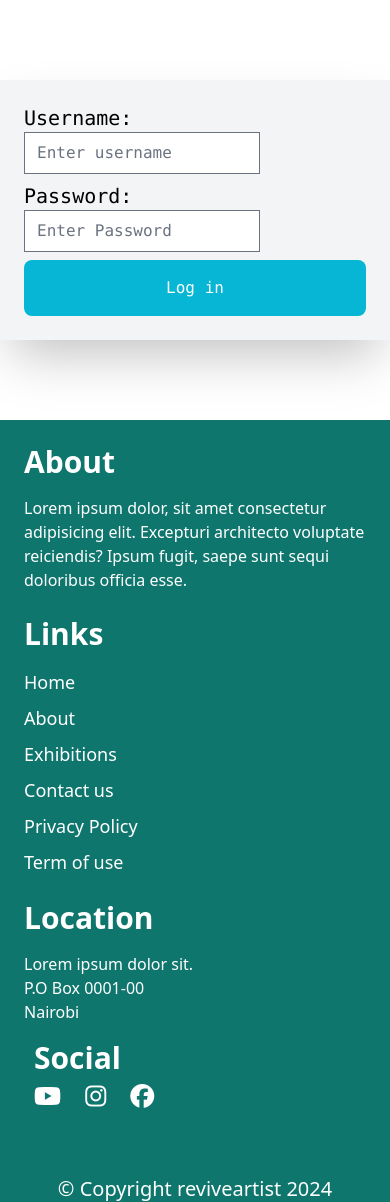
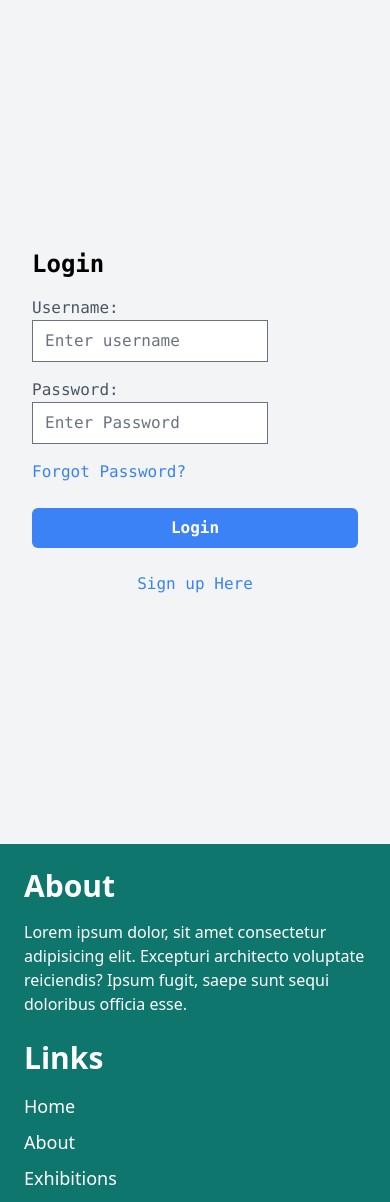
Before and after one commit to zablon-oigo/art, a Django app: page /account/login/ in a window 390 px wide. Shown: the part 60-1262 px from the top of the page. Run offline with Django 4.2, Linux system fonts and the light colour scheme; style sheets or scripts are compiled from the project's sources; parts of the project's set-up code (start-up, migrations or seed data) failed here and were passed over; some libraries are stand-ins or nearby versions.

Commit message:
login page

```diff
--- a/templates/account/login.html
+++ b/templates/account/login.html
@@ -1,19 +1,38 @@
 {% extends 'base.html' %}
-
+{% block title %}
+Login
+{% endblock %}
 
 {% block  content %}
 <section class="">
-    <div class="bg-gray-100 p-6 my-20 shadow-2xl max-w-md mx-auto">
-        <form action="{% url 'accounts:login' %}" method="post">
+    <div class="bg-gray-100 flex justify-center items-center h-screen">
+
+        <div class="w-1/2 h-screen hidden lg:block">
+            {% load static %}
+          <img src="{% static 'image/image1.jpg' %}" alt="login Image" class="object-cover w-full h-full">
+        </div>
+
+        <div class="lg:p-36 md:p-52 sm:20 p-8 w-full lg:w-1/2">
+          <h1 class="text-2xl font-semibold mb-4">Login</h1>
+          <form action="{% url 'accounts:login' %}" method="POST">
+            {% for field in form %}
             {% csrf_token %}
-            {% for field in form %}
-            <div class="mb-2">
-                <label for="" class="text-xl">{{field.label_tag}}</label>
-                {{field}}
+            <div class="mb-4">
+              <label for="username" class="block text-gray-600">{{field.label_tag}}</label>
+              {{field}}
             </div>
             {% endfor %}
-            <input type="submit" value="Log in" class="w-full text-white bg-cyan-500 px-6 py-4 rounded-lg ">
-        </form>
-    </div>
+            <div class="mb-6 text-blue-500">
+              <a href="#" class="hover:underline">Forgot Password?</a>
+            </div>
+
+            <button type="submit" class="bg-blue-500 hover:bg-blue-600 text-white font-semibold rounded-md py-2 px-4 w-full">Login</button>
+          </form>
+
+          <div class="mt-6 text-blue-500 text-center">
+            <a href="#" class="hover:underline">Sign up Here</a>
+          </div>
+        </div>
+        </div>
 </section>
 {% endblock  %}
```
